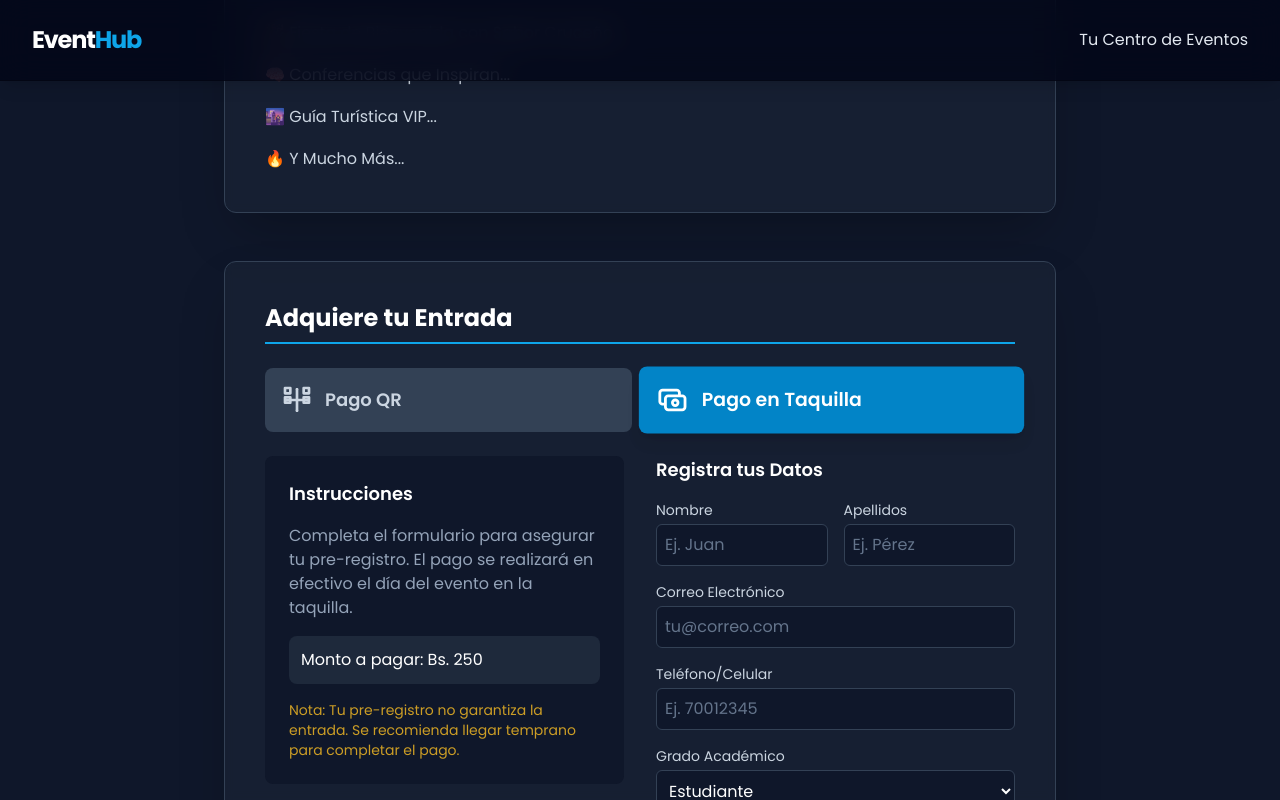
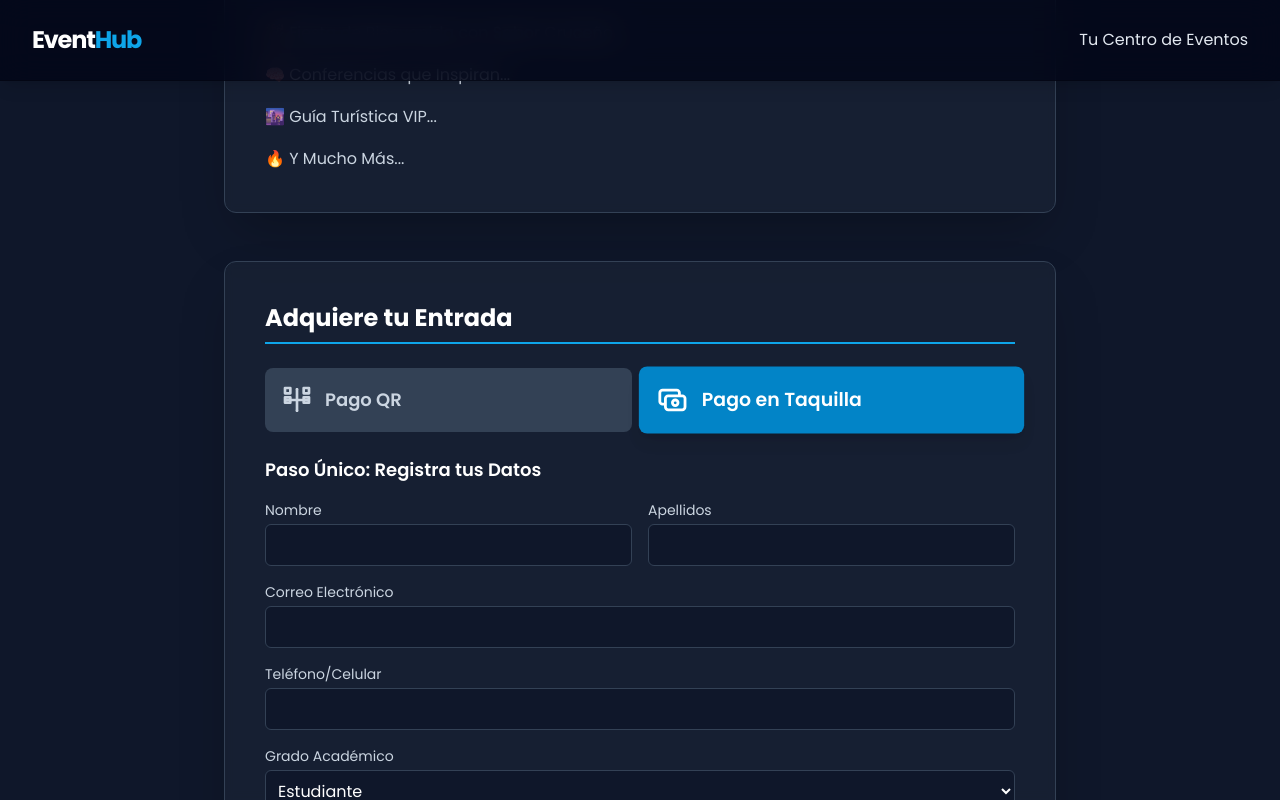
Before and after one commit to Brandon-Gonsales/EventHub_frontend, a React (Vite) app: page /event/congreso002/purchase in a window 1280 px wide. Both pictures are taken after a click on the button "Pago en Taquilla". Shown: the part 901-1701 px from the top of the page. Built offline with nearby package versions, Linux system fonts and the light colour scheme.

Commit message:
step1,2 and 3

```diff
--- a/src/components/TicketPurchase.tsx
+++ b/src/components/TicketPurchase.tsx
@@ -71,7 +71,7 @@ const TicketPurchase: React.FC<TicketPurchaseProps> = ({ eventData }) => {
   const [isSubmitted, setIsSubmitted] = useState(false);
   const [isSubmitting, setIsSubmitting] = useState(false);
   const [availableUniversities, setAvailableUniversities] = useState<University[]>([]);
-
+  const [currentStep, setCurrentStep] = useState(1);
   const qrCodeImageUrl = `https://api.qrserver.com/v1/create-qr-code/?size=250x250&data=${encodeURIComponent(eventData.ticketPurchaseUrl)}&qzone=1&color=dadae8&bgcolor=1e293b`;
 
   useEffect(() => {
@@ -133,7 +133,13 @@ const TicketPurchase: React.FC<TicketPurchaseProps> = ({ eventData }) => {
       return newState;
     });
   };
-
+  const handleProceedToPayment = () => {
+    if (isStep1Valid) {
+      setCurrentStep(2);
+    } else {
+      alert("Por favor, completa todos los campos obligatorios para continuar.");
+    }
+  };
 const handleSubmit = async (e: React.FormEvent) => {
   e.preventDefault();
   setIsSubmitting(true);
@@ -166,12 +172,12 @@ const TicketPurchase: React.FC<TicketPurchaseProps> = ({ eventData }) => {
   try {
     const response = await fetch(apiUrl, {
       method: 'POST',
-        body: payload, // FormData establece el encabezado Content-Type automáticamente
+      body: payload,
     });
 
     if (response.ok) {
       console.log("¡Datos enviados con éxito!");
-        setIsSubmitted(true);
+      setCurrentStep(3); // <-- CORRECCIÓN: Actualiza el paso a 3
     } else {
       const errorData = await response.json();
       throw new Error(errorData.message || 'Error del servidor');
@@ -184,7 +190,8 @@ const TicketPurchase: React.FC<TicketPurchaseProps> = ({ eventData }) => {
   }
 };
 
-  const isFormValid = useMemo(() => {
+// Validador para el PASO 1 (el formulario de datos)
+const isStep1Valid = useMemo(() => {
   const requiredFields = [
     formData.name.trim(),
     formData.lastName.trim(),
@@ -194,11 +201,13 @@ const TicketPurchase: React.FC<TicketPurchaseProps> = ({ eventData }) => {
     formData.career.trim(),
     /^\S+@\S+\.\S+$/.test(formData.email),
   ];
-    if (selectedMethod === 'qr') {
-      return requiredFields.every(Boolean) && proofFile !== null;
-    }
   return requiredFields.every(Boolean);
-  }, [formData, proofFile, selectedMethod]);
+}, [formData]);
+
+// Validador para el PASO 2 (la subida del comprobante)
+const isStep2Valid = useMemo(() => {
+  return proofFile !== null;
+}, [proofFile]);
 
   const getButtonClass = (method: PaymentMethod) => {
     const baseClasses = "flex-1 p-4 rounded-lg text-left transition-all duration-300 flex items-center space-x-3 text-lg font-semibold disabled:opacity-50";
@@ -207,86 +216,29 @@ const TicketPurchase: React.FC<TicketPurchaseProps> = ({ eventData }) => {
       : `${baseClasses} bg-slate-700 text-slate-300 hover:bg-slate-600`;
   };
 
-  if (isSubmitted) {
-    return (
-      <div className="bg-slate-800/50 backdrop-blur-sm rounded-xl shadow-2xl p-6 md:p-10 border border-slate-700 text-center flex flex-col items-center justify-center min-h-[500px]">
-        <CheckCircleIcon className="w-24 h-24 text-green-400 mb-6"/>
-        <h3 className="text-3xl font-bold text-white mb-3">¡Registro Recibido!</h3>
-        <p className="text-slate-300 text-lg max-w-md">
-          Gracias, <span className="font-semibold text-white">{formData.name}</span>. Hemos recibido tu pre-registro. En breve recibirás un correo de confirmación con los detalles.
-        </p>
-      </div>
-    );
-  }
+// --- RENDERIZADO DEL COMPONENTE ---
 
-  return (
-    <div className="bg-slate-800/50 backdrop-blur-sm rounded-xl shadow-2xl p-6 md:p-10 border border-slate-700">
-      <h3 className="text-2xl font-bold text-white border-b-2 border-sky-500 pb-2 mb-6">
-        Adquiere tu Entrada
-      </h3>
-
-      <div className="flex flex-col md:flex-row gap-4 mb-6">
-        <button onClick={() => setSelectedMethod('qr')} className={getButtonClass('qr')}>
-          <QrCodeIcon className="w-8 h-8 flex-shrink-0" />
-          <span>Pago QR</span>
-        </button>
-        <button onClick={() => setSelectedMethod('cash')} className={getButtonClass('cash')}>
-          <CashIcon className="w-8 h-8 flex-shrink-0" />
-          <span>Pago en Taquilla</span>
-        </button>
-      </div>
-
-      <div className="grid md:grid-cols-2 gap-8 items-start">
-        <div>
-          {selectedMethod === 'qr' && (
-            <div className="text-center p-6 bg-slate-900 rounded-lg h-full">
-              <h4 className="font-semibold text-lg mb-4 text-white">1. Realiza el Pago</h4>
-              <p className="text-slate-400 mb-4 text-sm">Escanea el código QR desde tu banca móvil para realizar el pago. Luego, sube tu comprobante y completa tus datos para recibir tu ticket virtual.</p>
-              <div className="flex justify-center p-4 bg-slate-800 border border-slate-700 rounded-lg">
-                <img src={qrCodeImageUrl} alt="Código QR para comprar entrada" className="rounded-md" />
-              </div>
-              <div className="mt-4 p-3 bg-slate-800 rounded-lg">
-                <p className="text-white font-medium">Monto a pagar: Bs. {totalAmount}</p>
-                {eventData.pricingNotes?.map((note, i) => (<p key={i} className="text-xs text-slate-400 mt-1">• {note}</p>))}
-              </div>
-            </div>
-          )}
-          {selectedMethod === 'cash' && (
-            <div className="p-6 bg-slate-900 rounded-lg h-full flex flex-col justify-center">
-              <h4 className="font-semibold text-lg mb-4 text-white">Instrucciones</h4>
-              <p className="text-slate-400">Completa el formulario para asegurar tu pre-registro. El pago se realizará en efectivo el día del evento en la taquilla.</p>
-              <div className="mt-4 p-3 bg-slate-800 rounded-lg"><p className="text-white font-medium">Monto a pagar: Bs. {totalAmount}</p></div>
-              <div className="mt-4 text-sm text-amber-400/80">Nota: Tu pre-registro no garantiza la entrada. Se recomienda llegar temprano para completar el pago.</div>
-            </div>
-          )}
-        </div>
-
-        <form onSubmit={handleSubmit} className="space-y-4">
-          <h4 className="font-semibold text-lg text-white">
-            {selectedMethod === 'qr' ? '2. Registra tus Datos' : 'Registra tus Datos'}
-          </h4>
-
+// Componente reutilizable que contiene todos los campos del formulario
+const FormFields = () => (
+  <>
     <div className="grid grid-cols-2 gap-4">
       <div>
         <label htmlFor="name" className="block text-sm font-medium text-slate-300 mb-1">Nombre</label>
-              <input type="text" id="name" name="name" value={formData.name} onChange={handleInputChange} placeholder="Ej. Juan" required className="w-full bg-slate-900 border border-slate-700 rounded-md p-2 text-white placeholder-slate-500 focus:ring-2 focus:ring-sky-500 focus:border-sky-500 transition"/>
+        <input type="text" id="name" name="name" value={formData.name} onChange={handleInputChange} required className="w-full bg-slate-900 border border-slate-700 rounded-md p-2 text-white placeholder-slate-500 focus:ring-2 focus:ring-sky-500 focus:border-sky-500 transition"/>
       </div>
       <div>
         <label htmlFor="lastName" className="block text-sm font-medium text-slate-300 mb-1">Apellidos</label>
-              <input type="text" id="lastName" name="lastName" value={formData.lastName} onChange={handleInputChange} placeholder="Ej. Pérez" required className="w-full bg-slate-900 border border-slate-700 rounded-md p-2 text-white placeholder-slate-500 focus:ring-2 focus:ring-sky-500 focus:border-sky-500 transition"/>
+        <input type="text" id="lastName" name="lastName" value={formData.lastName} onChange={handleInputChange} required className="w-full bg-slate-900 border border-slate-700 rounded-md p-2 text-white placeholder-slate-500 focus:ring-2 focus:ring-sky-500 focus:border-sky-500 transition"/>
       </div>
     </div>
-
     <div>
       <label htmlFor="email" className="block text-sm font-medium text-slate-300 mb-1">Correo Electrónico</label>
-            <input type="email" id="email" name="email" value={formData.email} onChange={handleInputChange} placeholder="tu@correo.com" required className="w-full bg-slate-900 border border-slate-700 rounded-md p-2 text-white placeholder-slate-500 focus:ring-2 focus:ring-sky-500 focus:border-sky-500 transition"/>
+      <input type="email" id="email" name="email" value={formData.email} onChange={handleInputChange} required className="w-full bg-slate-900 border border-slate-700 rounded-md p-2 text-white placeholder-slate-500 focus:ring-2 focus:ring-sky-500 focus:border-sky-500 transition"/>
     </div>
-
     <div>
       <label htmlFor="phone" className="block text-sm font-medium text-slate-300 mb-1">Teléfono/Celular</label>
-            <input type="tel" id="phone" name="phone" value={formData.phone} onChange={handleInputChange} placeholder="Ej. 70012345" required className="w-full bg-slate-900 border border-slate-700 rounded-md p-2 text-white placeholder-slate-500 focus:ring-2 focus:ring-sky-500 focus:border-sky-500 transition"/>
+      <input type="tel" id="phone" name="phone" value={formData.phone} onChange={handleInputChange} required className="w-full bg-slate-900 border border-slate-700 rounded-md p-2 text-white placeholder-slate-500 focus:ring-2 focus:ring-sky-500 focus:border-sky-500 transition"/>
     </div>
-
     <div>
       <label htmlFor="academicDegree" className="block text-sm font-medium text-slate-300 mb-1">Grado Académico</label>
       <select id="academicDegree" name="academicDegree" value={formData.academicDegree} onChange={handleInputChange} className="w-full bg-slate-900 border border-slate-700 rounded-md p-2 text-white focus:ring-2 focus:ring-sky-500 focus:border-sky-500 transition">
@@ -294,55 +246,38 @@ const TicketPurchase: React.FC<TicketPurchaseProps> = ({ eventData }) => {
         <option value="profesional">Profesional</option>
       </select>
     </div>
-
     <div>
       <label htmlFor="department" className="block text-sm font-medium text-slate-300 mb-1">Departamento</label>
       <select id="department" name="department" value={formData.department} onChange={handleInputChange} className="w-full bg-slate-900 border border-slate-700 rounded-md p-2 text-white focus:ring-2 focus:ring-sky-500 focus:border-sky-500 transition">
         {DEPARTMENTS.map(dep => (<option key={dep.value} value={dep.value}>{dep.label}</option>))}
       </select>
     </div>
-
     <div>
-            <label htmlFor="institution" className="block text-sm font-medium text-slate-300 mb-1">Institución Universitaria</label>
+      <label htmlFor="institution" className="block text-sm font-medium text-slate-300 mb-1">Institución</label>
       <select id="institution" name="institution" value={formData.institution} onChange={handleInputChange} required className="w-full bg-slate-900 border border-slate-700 rounded-md p-2 text-white focus:ring-2 focus:ring-sky-500 focus:border-sky-500 transition">
         <option value="" disabled>Selecciona tu universidad</option>
         {availableUniversities.map(uni => (<option key={uni.id} value={uni.name}>{uni.name}</option>))}
       </select>
     </div>
-
     <div>
       <label htmlFor="career" className="block text-sm font-medium text-slate-300 mb-1">Carrera</label>
-            <input type="text" id="career" name="career" value={formData.career} onChange={handleInputChange} placeholder="Ej. Ingeniería de Sistemas" required className="w-full bg-slate-900 border border-slate-700 rounded-md p-2 text-white placeholder-slate-500 focus:ring-2 focus:ring-sky-500 focus:border-sky-500 transition"/>
+      <input type="text" id="career" name="career" value={formData.career} onChange={handleInputChange} required className="w-full bg-slate-900 border border-slate-700 rounded-md p-2 text-white placeholder-slate-500 focus:ring-2 focus:ring-sky-500 focus:border-sky-500 transition"/>
     </div>
-
     <div>
-          <label htmlFor="resellerCode" className="block text-sm font-medium text-slate-300 mb-1">
-            Código de Revendedor (Opcional)
-          </label>
-          <select
-            id="resellerCode"
-            name="resellerCode" // <-- 2. Añadido el atributo 'name'
-            value={formData.resellerCode} // <-- 3. Conectado al estado formData
-            onChange={handleInputChange} // <-- 4. Usando la función existente
-            className="w-full bg-slate-900 border border-slate-700 rounded-md p-2 text-white placeholder-slate-500 focus:ring-2 focus:ring-sky-500 focus:border-sky-500 transition"
-          >
+        <label htmlFor="resellerCode" className="block text-sm font-medium text-slate-300 mb-1">Código de Revendedor (Opcional)</label>
+        <select id="resellerCode" name="resellerCode" value={formData.resellerCode} onChange={handleInputChange} className="w-full bg-slate-900 border border-slate-700 rounded-md p-2 text-white ...">
           <option value="">Selecciona un código...</option>
-            {validResellerCodes.map(code => (
-              <option key={code} value={code}>
-                {code}
-              </option>
-            ))}
+          {validResellerCodes.map(code => (<option key={code} value={code}>{code}</option>))}
         </select>
     </div>
-
     <div>
       <label className="block text-sm font-medium text-slate-300 mb-2">Selecciona tus Servicios</label>
       <div className="space-y-3">
         {eventData.services?.map(service => (
-                <label key={service.id} htmlFor={service.id} className={`flex items-center justify-between p-3 bg-slate-900 rounded-md border border-slate-700 transition ${service.type !== 'mandatory' ? 'hover:border-sky-500 cursor-pointer' : 'opacity-70'}`}>
+          <label key={service.id} htmlFor={service.id} className="flex items-center justify-between p-3 bg-slate-900 rounded-md border border-slate-700 transition cursor-pointer hover:border-sky-500">
             <div className="flex items-center">
-                    <input type="checkbox" id={service.id} name={service.id} checked={selectedServices[service.id] || false} onChange={() => handleServiceChange(service)} disabled={service.type === 'mandatory'} className="h-5 w-5 rounded border-gray-300 text-sky-600 focus:ring-sky-500 disabled:opacity-50"/>
-                    <span className={`ml-3 text-white ${service.type === 'mandatory' ? 'text-slate-400' : ''}`}>{service.name}</span>
+              <input type="checkbox" id={service.id} name={service.id} checked={selectedServices[service.id] || false} onChange={() => handleServiceChange(service)} disabled={service.type === 'mandatory'} className="h-5 w-5 rounded border-gray-300 text-sky-600 focus:ring-sky-500"/>
+              <span className="ml-3 text-white">{service.name}</span>
             </div>
             <span className="font-semibold text-slate-300">
               Bs. {
@@ -355,23 +290,80 @@ const TicketPurchase: React.FC<TicketPurchaseProps> = ({ eventData }) => {
         ))}
       </div>
     </div>
+  </>
+);
 
+// Renderizado del Paso 3 (Confirmación)
+if (currentStep === 3) {
+  return (
+    <div className="bg-slate-800/50 backdrop-blur-sm rounded-xl shadow-2xl p-6 md:p-10 border border-slate-700 text-center flex flex-col items-center justify-center min-h-[500px]">
+      <CheckCircleIcon className="w-24 h-24 text-green-400 mb-6"/>
+      <h3 className="text-3xl font-bold text-white mb-3">¡Registro Recibido!</h3>
+      <p className="text-slate-300 text-lg max-w-md">
+        Gracias, <span className="font-semibold text-white">{formData.name}</span>. Hemos recibido tu registro. En breve recibirás un correo de confirmación.
+      </p>
+    </div>
+  );
+}
+
+// Renderizado principal para Pasos 1 y 2
+return (
+  <div className="bg-slate-800/50 backdrop-blur-sm rounded-xl shadow-2xl p-6 md:p-10 border border-slate-700">
+    <h3 className="text-2xl font-bold text-white border-b-2 border-sky-500 pb-2 mb-6">Adquiere tu Entrada</h3>
+
+    <div className="flex flex-col md:flex-row gap-4 mb-6">
+      <button onClick={() => { setSelectedMethod('qr'); setCurrentStep(1); }} className={getButtonClass('qr')}><QrCodeIcon className="w-8 h-8 flex-shrink-0"/><span>Pago QR</span></button>
+      <button onClick={() => { setSelectedMethod('cash'); setCurrentStep(1); }} className={getButtonClass('cash')}><CashIcon className="w-8 h-8 flex-shrink-0"/><span>Pago en Taquilla</span></button>
+    </div>
+
+    {/* --- FLUJO PARA PAGO EN TAQUILLA (UN SOLO PASO) --- */}
+    {selectedMethod === 'cash' && (
+      <form onSubmit={handleSubmit} className="space-y-4">
+          <h4 className="font-semibold text-lg text-white">Paso Único: Registra tus Datos</h4>
+          <FormFields />
+          <button type="submit" disabled={!isStep1Valid || isSubmitting} className="w-full bg-sky-600 text-white font-bold py-3 px-4 rounded-md hover:bg-sky-700 disabled:bg-slate-600 disabled:cursor-not-allowed transition-all">
+            {isSubmitting ? 'Enviando...' : `Pre-Registrar y Pagar en Puerta - Bs. ${totalAmount}`}
+          </button>
+      </form>
+    )}
+
+    {/* --- FLUJO PARA PAGO QR (VARIOS PASOS) --- */}
     {selectedMethod === 'qr' && (
-            <div>
-              <label htmlFor="proof" className="block text-sm font-medium text-slate-300 mb-1">Comprobante de Pago</label>
+      <>
+        {/* PASO 1: FORMULARIO DE DATOS */}
+        {currentStep === 1 && (
+          <form className="space-y-4">
+            <h4 className="font-semibold text-lg text-white">Paso 1: Registra tus Datos</h4>
+            <FormFields />
+            <button type="button" onClick={handleProceedToPayment} disabled={!isStep1Valid || isSubmitting} className="w-full bg-sky-600 text-white font-bold py-3 px-4 rounded-md hover:bg-sky-700 disabled:bg-slate-600 disabled:cursor-not-allowed transition-all">
+              { isSubmitting ? 'Procesando...' : 'Continuar al Pago' }
+            </button>
+          </form>
+        )}
+
+        {/* PASO 2: PAGO Y SUBIDA DE COMPROBANTE */}
+        {currentStep === 2 && (
+          <div className="grid md:grid-cols-2 gap-8 items-start">
+            <div className="text-center p-6 bg-slate-900 rounded-lg h-full">
+              <h4 className="font-semibold text-lg mb-4 text-white">Paso 2: Realiza el Pago y Sube tu Comprobante</h4>
+              <div className="flex justify-center p-4 bg-slate-800 border border-slate-700 rounded-lg"><img src={qrCodeImageUrl} alt="QR Code" className="rounded-md"/></div>
+              <div className="mt-4 p-3 bg-slate-800 rounded-lg"><p className="text-white font-medium">Monto a pagar: Bs. {totalAmount}</p></div>
+            </div>
+            <form onSubmit={handleSubmit} className="space-y-4">
+              <h4 className="font-semibold text-lg text-white">Sube tu Comprobante (Obligatorio)</h4>
               <label htmlFor="proof" className="w-full bg-slate-900 border border-dashed border-slate-700 rounded-md p-3 text-slate-400 hover:bg-slate-800 hover:border-sky-500 cursor-pointer flex items-center justify-center transition">
                 <UploadIcon className="w-6 h-6 mr-2" />
                 <span>{proofFile ? proofFile.name : 'Subir archivo...'}</span>
               </label>
-              <input type="file" id="proof" onChange={handleFileChange} accept="image/*,.pdf" required={selectedMethod === 'qr'} className="hidden" />
-            </div>
-          )}
-
-          <button type="submit" disabled={!isFormValid || isSubmitting} className="w-full bg-sky-600 text-white font-bold py-3 px-4 rounded-md hover:bg-sky-700 disabled:bg-slate-600 disabled:cursor-not-allowed disabled:text-slate-400 transition-all duration-300 focus:outline-none focus:ring-2 focus:ring-offset-2 focus:ring-offset-slate-900 focus:ring-sky-500">
-            {isSubmitting ? 'Enviando...' : `Confirmar Asistencia - Bs. ${totalAmount}`}
+              <input type="file" id="proof" onChange={handleFileChange} accept="image/*,.pdf" required className="hidden" />
+              <button type="submit" disabled={!isStep2Valid || isSubmitting} className="w-full bg-green-600 text-white font-bold py-3 px-4 rounded-md hover:bg-green-700 disabled:bg-slate-600 disabled:cursor-not-allowed transition-all">
+                {isSubmitting ? 'Finalizando...' : 'Finalizar Registro'}
               </button>
             </form>
           </div>
+        )}
+      </>
+    )}
   </div>
 );
 };
```
Lines whose indentation alone changed are shown as unchanged.
